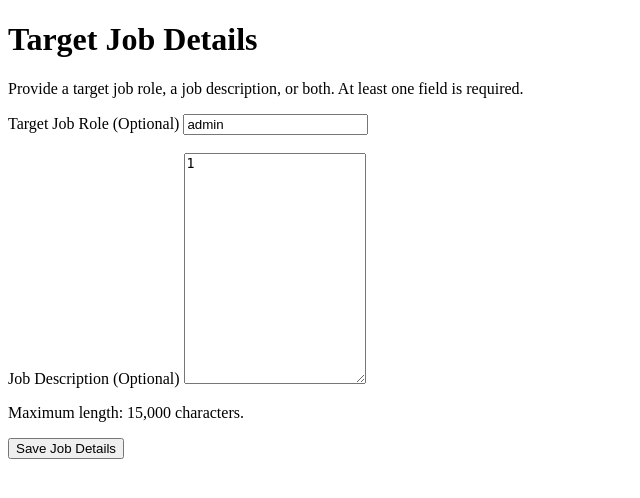
After one commit to nandish1206/resume_analyzer-and-ATS-feedback-tool, a Flask app: page /job-details in a window 1280 px wide. The commit adds this page. Shown: the top 498 px of the page, without its empty margins (0-640 px from the left). Run offline with Flask 3, Linux system fonts and the light colour scheme; the visitor is signed in with stand-in values (Sample User, id 1).

Commit message:
Sprint 002 Task 003 - Build Job Role and Description Input Form

```diff
--- a/app/routes.py
+++ b/app/routes.py
@@ -228,6 +228,64 @@ def upload_resume():
     return render_template("upload.html")
 
 
+
+@main_bp.route("/job-details", methods=["GET", "POST"])
+@login_required
+def job_details():
+    target_role = session.get("target_role", "")
+    job_description = session.get("job_description", "")
+
+    if request.method == "POST":
+        target_role = request.form.get("target_role", "").strip()
+        job_description = request.form.get("job_description", "").strip()
+
+        # At least one field must be provided.
+        if not target_role and not job_description:
+            flash(
+                "Please enter a target job role, a job description, or both.",
+                "danger",
+            )
+            return render_template(
+                "job_details.html",
+                target_role=target_role,
+                job_description=job_description,
+            ), 400
+
+        if len(target_role) > 150:
+            flash(
+                "Target job role must not exceed 150 characters.",
+                "danger",
+            )
+            return render_template(
+                "job_details.html",
+                target_role=target_role,
+                job_description=job_description,
+            ), 400
+
+        if len(job_description) > 15000:
+            flash(
+                "Job description must not exceed 15,000 characters.",
+                "danger",
+            )
+            return render_template(
+                "job_details.html",
+                target_role=target_role,
+                job_description=job_description,
+            ), 400
+
+        # Store the supplied values for later AI analysis.
+        session["target_role"] = target_role
+        session["job_description"] = job_description
+
+        flash("Job details saved successfully.", "success")
+        return redirect(url_for("main.job_details"))
+
+    return render_template(
+        "job_details.html",
+        target_role=target_role,
+        job_description=job_description,
+    )
+
 @main_bp.route("/logout", methods=["POST"])
 @login_required
 def logout():
--- a/app/templates/dashboard.html
+++ b/app/templates/dashboard.html
@@ -15,6 +15,12 @@
     </a>
 </p>
 
+<p>
+    <a href="{{ url_for('main.job_details') }}">
+        Enter Target Job Details
+    </a>
+</p>
+
 <form method="POST" action="{{ url_for('main.logout') }}">
     <input type="hidden" name="csrf_token" value="{{ csrf_token() }}">
     <button type="submit">Log Out</button>
--- /dev/null
+++ b/app/templates/job_details.html
@@ -0,0 +1,51 @@
+
+{% extends "base.html" %}
+
+{% block title %}Job Details | Resume Analyzer{% endblock %}
+
+{% block content %}
+<h1>Target Job Details</h1>
+
+<p>
+    Provide a target job role, a job description, or both.
+    At least one field is required.
+</p>
+
+<form method="POST" action="{{ url_for('main.job_details') }}">
+    <input
+        type="hidden"
+        name="csrf_token"
+        value="{{ csrf_token() }}"
+    >
+
+    <div>
+        <label for="target_role">Target Job Role (Optional)</label>
+        <input
+            type="text"
+            id="target_role"
+            name="target_role"
+            maxlength="150"
+            value="{{ target_role }}"
+            placeholder="e.g. Python Developer"
+        >
+    </div>
+
+    <br>
+
+    <div>
+        <label for="job_description">Job Description (Optional)</label>
+        <textarea
+            id="job_description"
+            name="job_description"
+            rows="15"
+            maxlength="15000"
+            placeholder="Paste the complete job description here..."
+        >{{ job_description }}</textarea>
+
+        <p>Maximum length: 15,000 characters.</p>
+    </div>
+
+    <button type="submit">Save Job Details</button>
+</form>
+
+{% endblock %}
```
